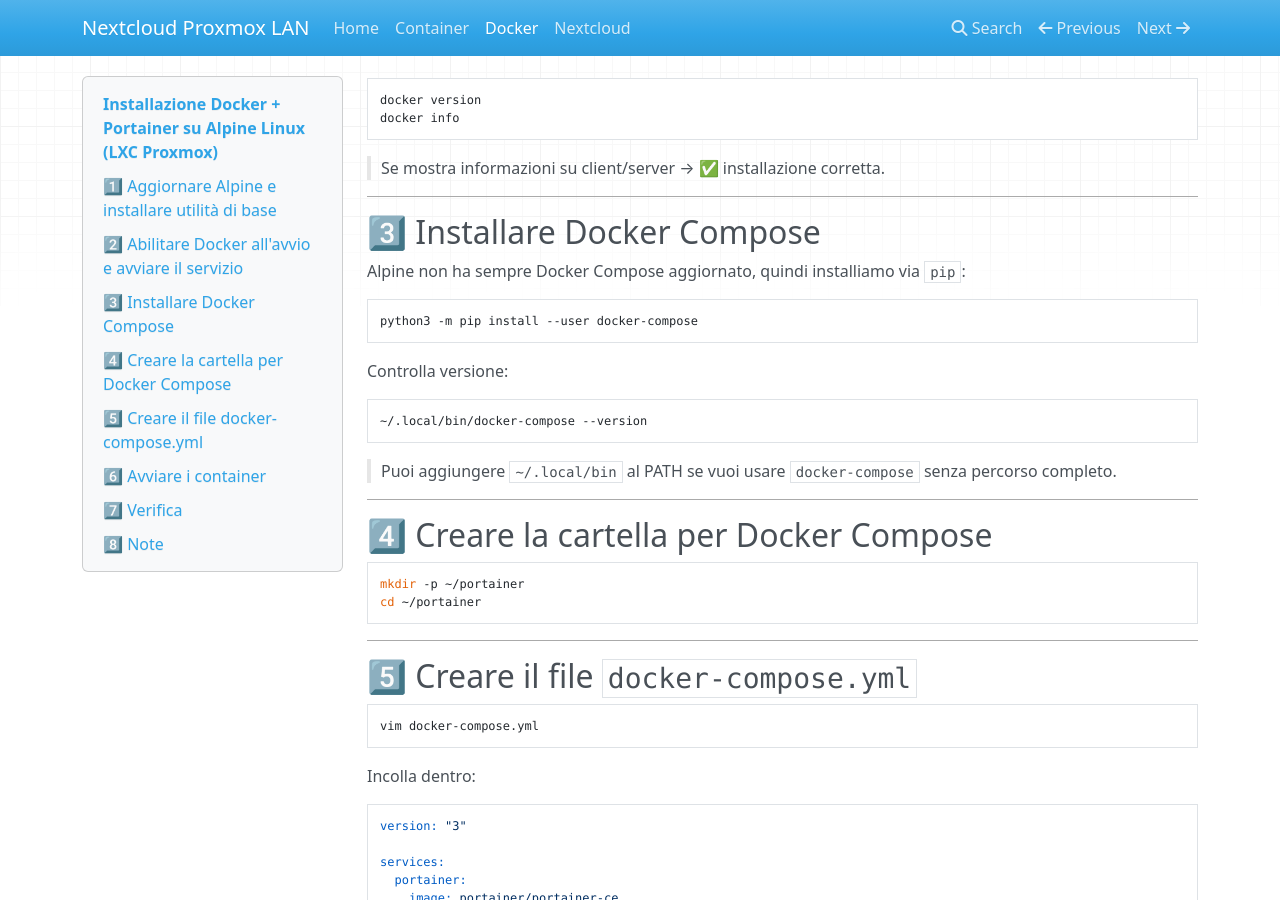
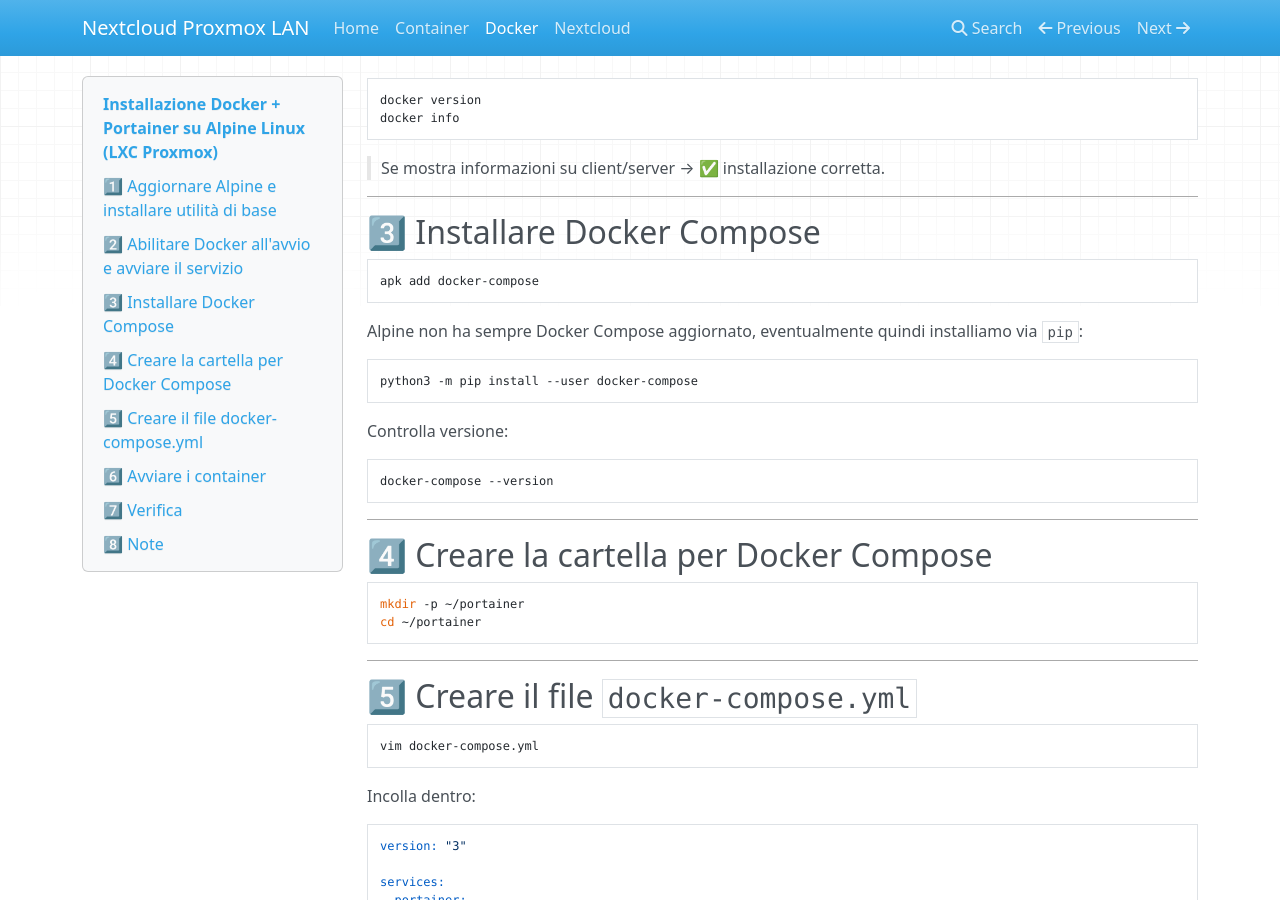
Before and after one commit to masilib/nextcloud-proxmox-lan, an MkDocs documentation site: the page built from docs/02-installazione-docker.md, in a window 1280 px wide and 900 px high, scrolled down 494 px. Built offline with MkDocs 1.6.1, drawn with Linux system fonts in a browser that asks for light colours; nearby versions of some CDN libraries.

Commit message:
Update 02-installazione-docker.md

````diff
--- a/docs/02-installazione-docker.md
+++ b/docs/02-installazione-docker.md
@@ -33,7 +33,11 @@ docker info
 
 ## 3️⃣ Installare Docker Compose
 
-Alpine non ha sempre Docker Compose aggiornato, quindi installiamo via `pip`:
+```bash
+apk add docker-compose
+```
+
+Alpine non ha sempre Docker Compose aggiornato, eventualmente quindi installiamo via `pip`:
 
 ```bash
 python3 -m pip install --user docker-compose
@@ -42,10 +46,8 @@ python3 -m pip install --user docker-compose
 Controlla versione:
 
 ```bash
-~/.local/bin/docker-compose --version
+docker-compose --version
 ```
-
-> Puoi aggiungere `~/.local/bin` al PATH se vuoi usare `docker-compose` senza percorso completo.
 
 ---
 
````
